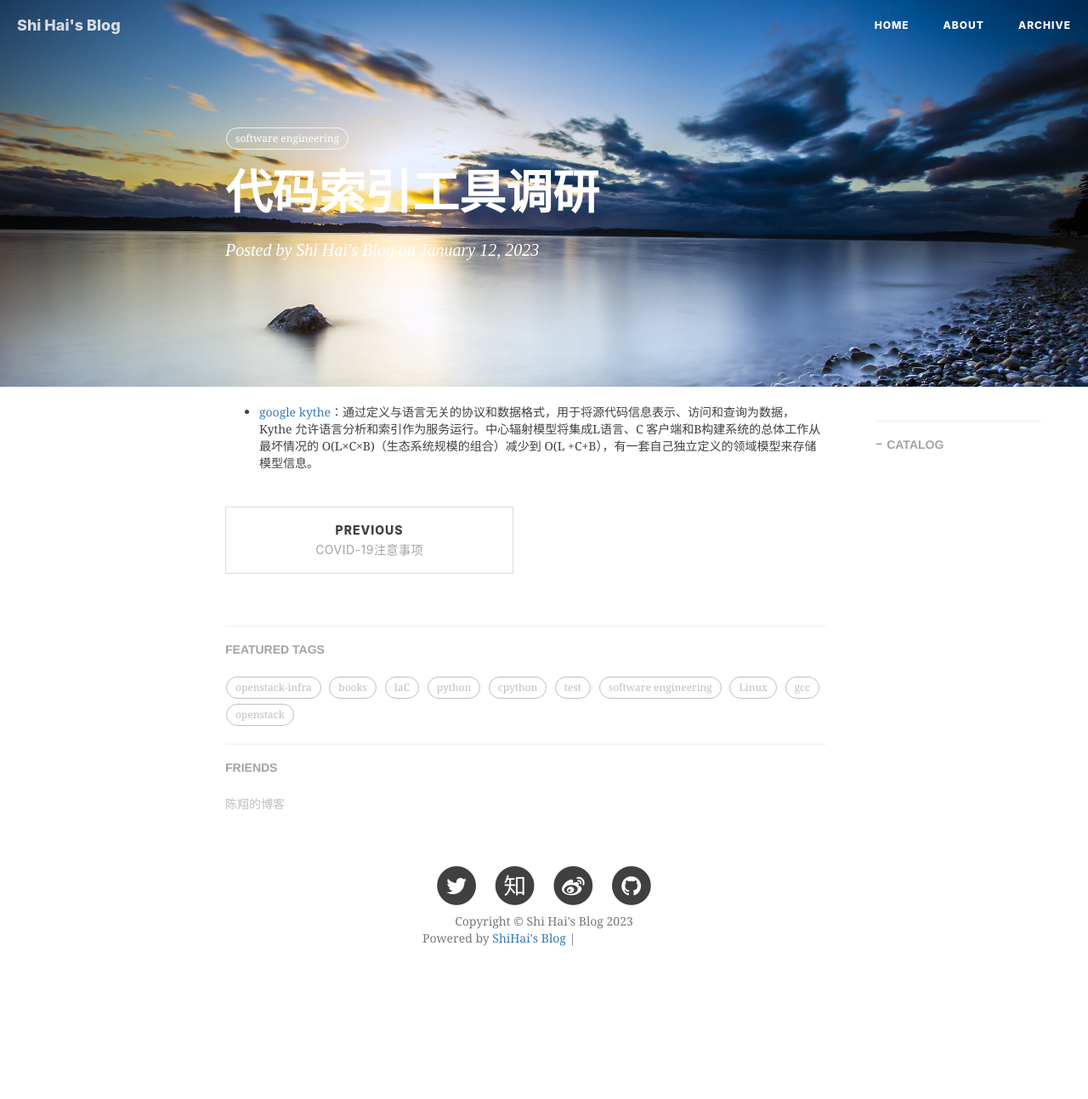
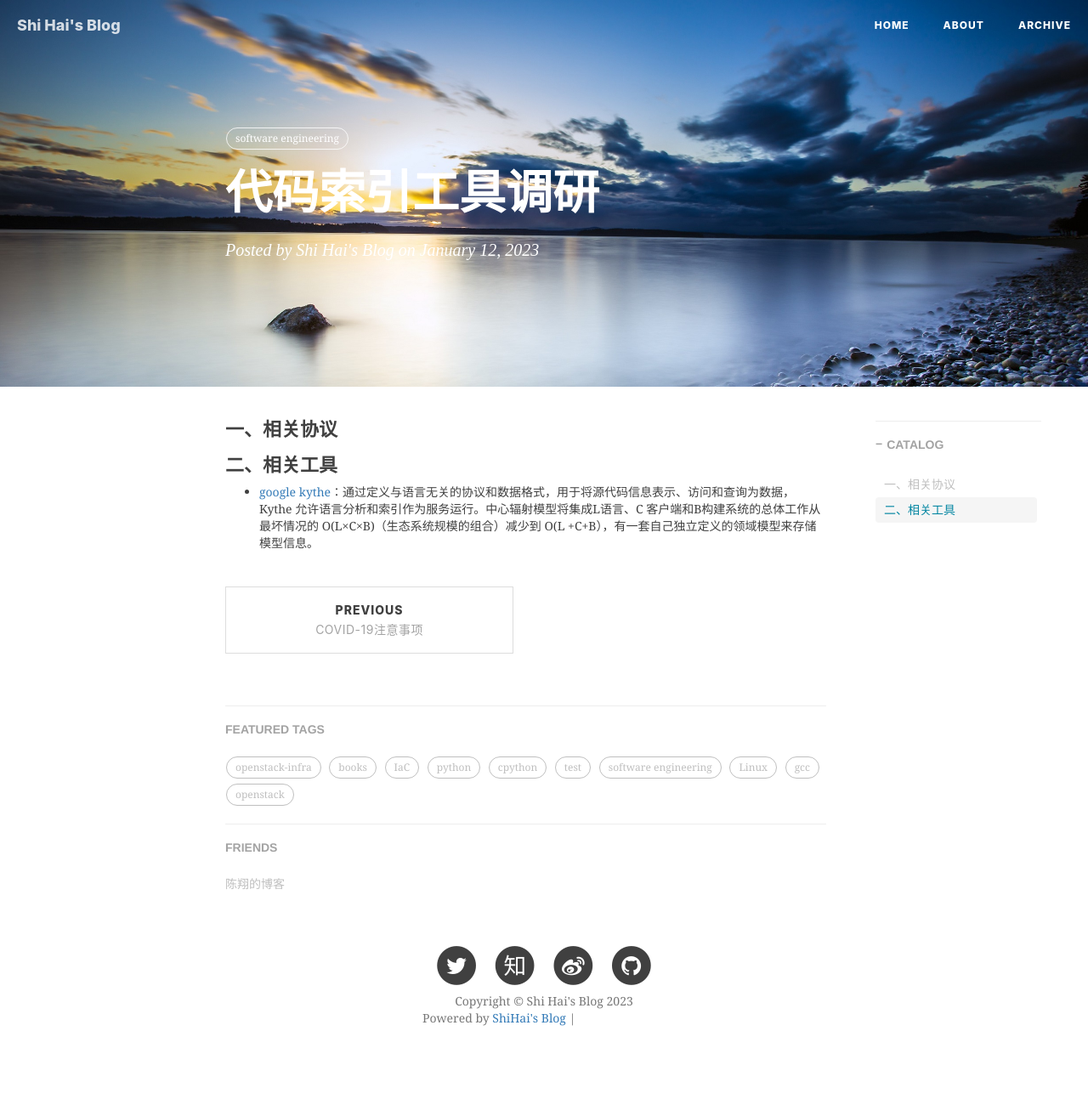
Before and after one commit to shihai1991/shihai1991.github.io, a Jekyll site: the page built from _posts/2023-01-12-代码索引工具调研.md, in a window 1280 px wide. Shown: the whole page at 85% size. Built offline with Jekyll 4.4.1, drawn with Linux system fonts in a browser that asks for light colours; nearby versions of some CDN libraries; comment, search, counter and statistics services are not loaded; before the commit the page ends 1199 px from its top, so only the background shows below that; grey boxes are pictures that could not be loaded.

Commit message:
Update 2023-01-12-代码索引工具调研.md

```diff
--- a/_posts/2023-01-12-代码索引工具调研.md
+++ b/_posts/2023-01-12-代码索引工具调研.md
@@ -8,4 +8,8 @@ tags:
   - software engineering
 time: '2023.01.12 16:11:00'
 ---
+# 一、相关协议
+
+
+# 二、相关工具
 - [google kythe](https://kythe.io/docs/kythe-overview.html)：通过定义与语言无关的协议和数据格式，用于将源代码信息表示、访问和查询为数据，Kythe 允许语言分析和索引作为服务运行。中心辐射模型将集成L语言、C 客户端和B构建系统的总体工作从最坏情况的 O(L×C×B)（生态系统规模的组合）减少到 O(L +C+B），有一套自己独立定义的领域模型来存储模型信息。
```
